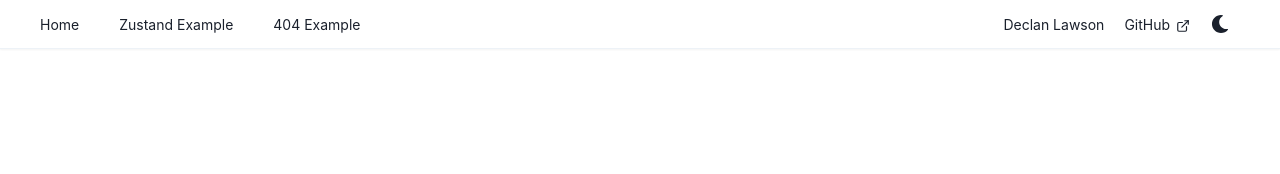
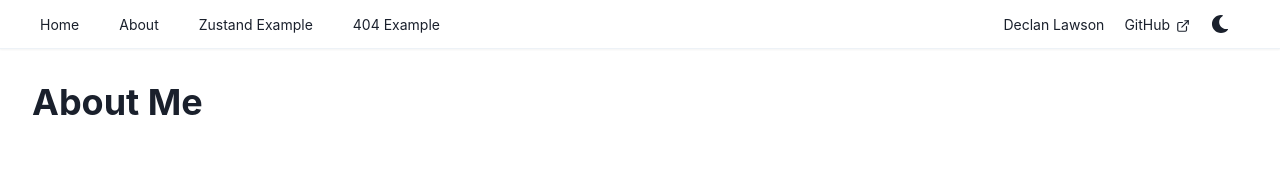
Before and after one commit to declanl2/React-Profile, a React (Create React App) app: page /about in a window 1280 px wide. Before the commit this address had no page. Shown: the top 174 px of the page. Built offline with nearby package versions, Linux system fonts and the light colour scheme.

Commit message:
About page added

```diff
--- a/src/components/NavBar.tsx
+++ b/src/components/NavBar.tsx
@@ -29,6 +29,9 @@ export const NavBar: FunctionComponent = (): ReactElement => {
 				<Link as={ReactRouterLink} to="/" mr={10}>
 					Home
 				</Link>
+				<Link as={ReactRouterLink} to="/about" mr={10}>
+					About
+				</Link>
 				<Link as={ReactRouterLink} to="/zustand-example" mr={10}>
 					Zustand Example
 				</Link>
--- a/src/index.tsx
+++ b/src/index.tsx
@@ -11,6 +11,7 @@ import * as serviceWorker from './serviceWorker'
 import { Layout } from './Layout'
 import { RouterError } from './pages/RouterError'
 import { Home } from './pages/Home'
+import { About } from './pages/About'
 import { ZustandExample } from './pages/ZustandExample'
 import { NotFound } from './pages/NotFound'
 
@@ -23,6 +24,10 @@ const router: Router = createBrowserRouter([
 			{
 				index: true,
 				element: <Home />,
+			},
+			{
+				path: 'about',
+				element: <About />,
 			},
 			{
 				path: 'zustand-example',
--- /dev/null
+++ b/src/pages/About.tsx
@@ -0,0 +1,10 @@
+import { ReactElement, FunctionComponent } from 'react'
+import { Heading, Flex } from '@chakra-ui/react'
+
+export const About: FunctionComponent = (): ReactElement => {
+	return (
+		<Flex>
+			<Heading>About Me</Heading>
+		</Flex>
+	)
+}
```
